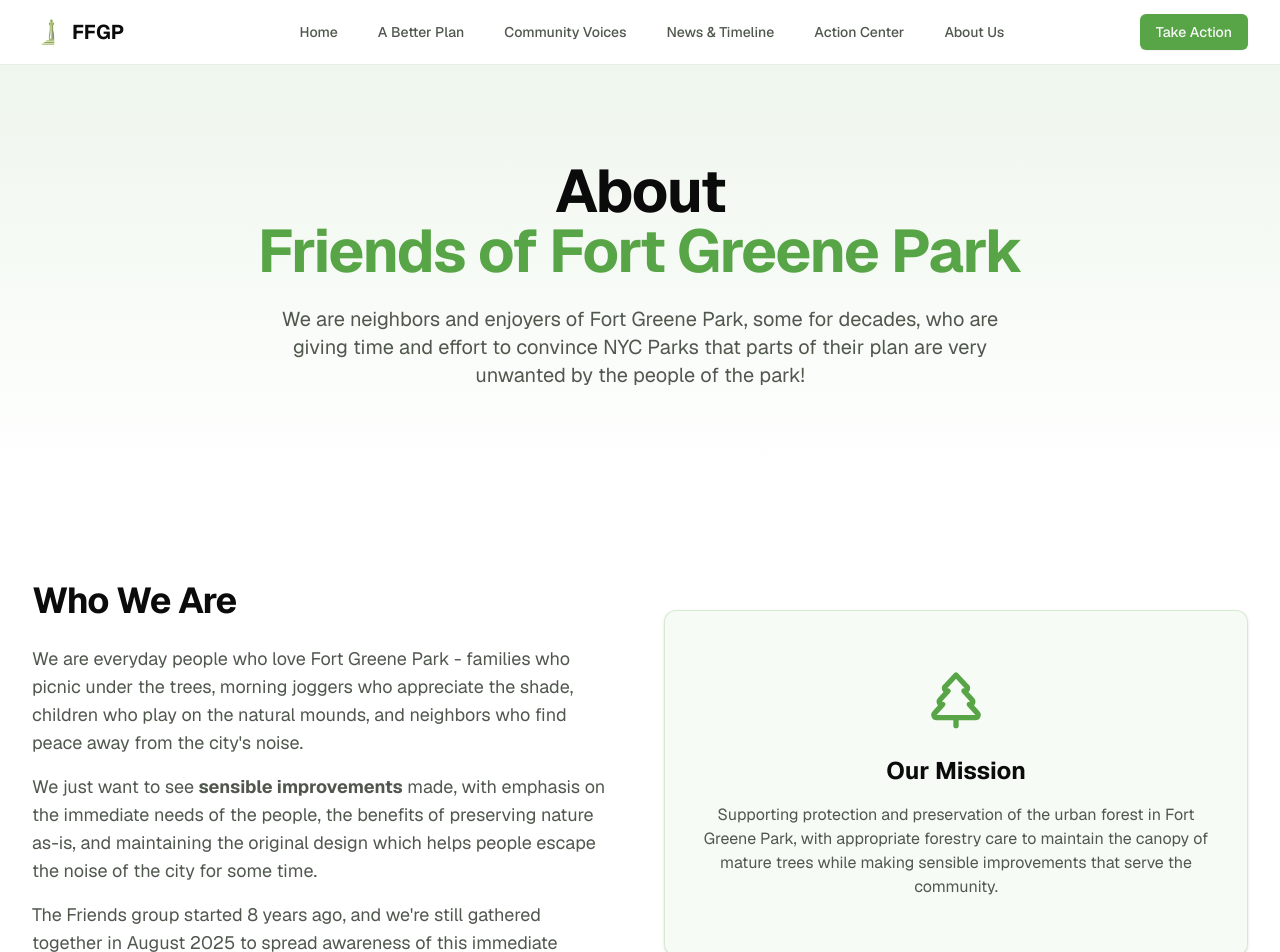
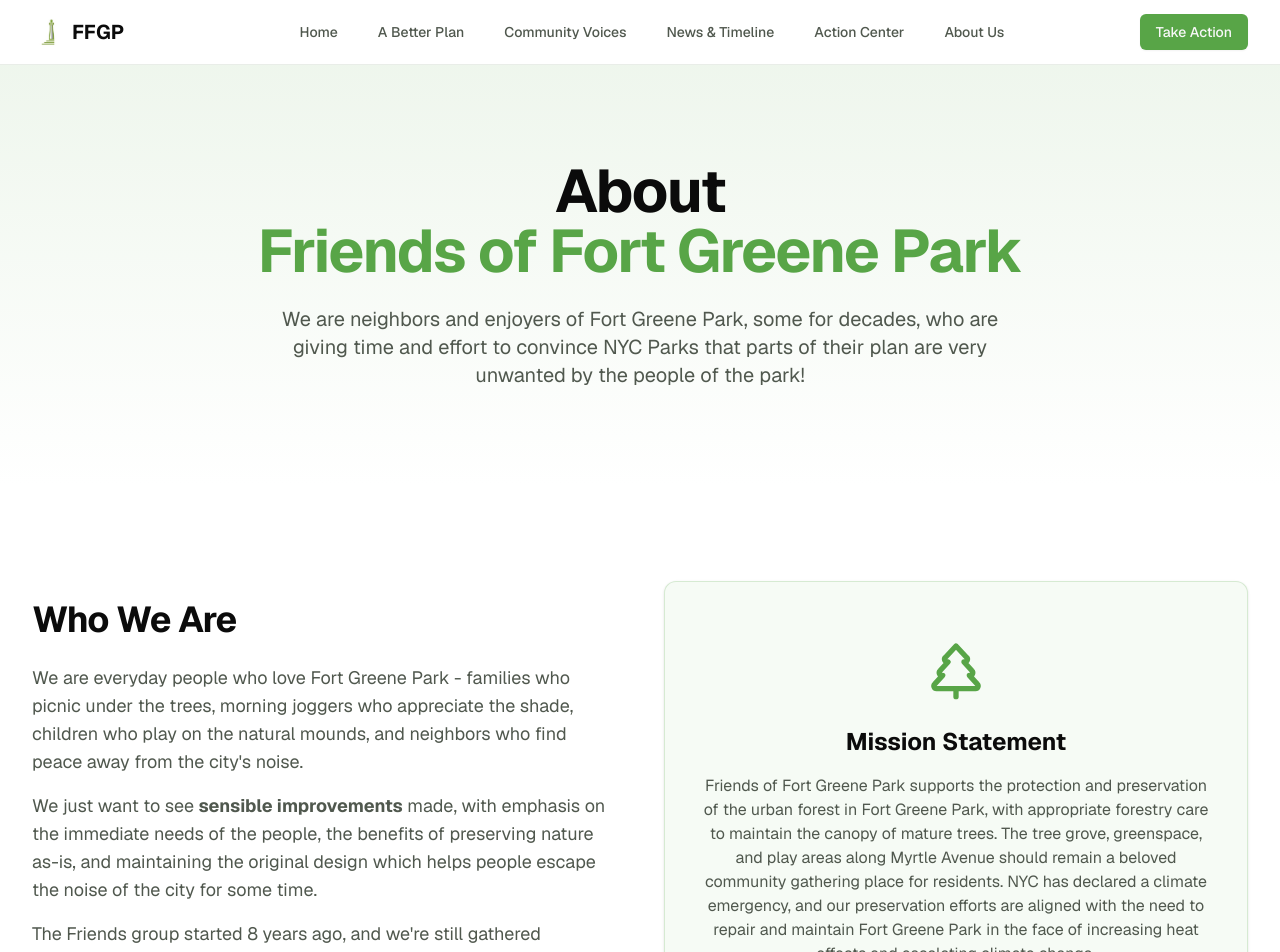
Before and after one commit to brucestarlove/ffgp-website, a Next.js app: page /about in a window 1280 px wide. Shown: the top 952 px of the page. Built offline with nearby package versions, Linux system fonts and the light colour scheme.

Commit message:
Mission statement, footer re-use

```diff
--- a/src/app/about/page.tsx
+++ b/src/app/about/page.tsx
@@ -2,7 +2,6 @@
 import { Button } from "@/components/ui/button"
 import Link from "next/link"
 import { Heart, Users, TreePine, Calendar, ArrowRight, MapPin } from "lucide-react"
-import { Footer } from "@/components/footer"
 
 export default function AboutPage() {
   return (
@@ -54,11 +53,13 @@
               <CardContent className="p-8">
                 <div className="text-center">
                   <TreePine className="h-16 w-16 mx-auto text-primary mb-6" />
-                  <h3 className="text-2xl font-bold mb-4">Our Mission</h3>
+                  <h3 className="text-2xl font-bold mb-4">Mission Statement</h3>
                   <p className="text-muted-foreground">
-                    Supporting protection and preservation of the urban forest in Fort Greene Park,
-                    with appropriate forestry care to maintain the canopy of mature trees while
-                    making sensible improvements that serve the community.
+                  Friends of Fort Greene Park supports the protection and preservation of the urban forest in Fort Greene Park,
+                  with appropriate forestry care to maintain the canopy of mature trees.  The tree grove, greenspace, and play
+                  areas along Myrtle Avenue should remain a beloved community gathering place for residents. NYC has declared a
+                  climate emergency, and our preservation efforts are aligned with the need to repair and maintain Fort Greene Park
+                  in the face of increasing heat effects and escalating climate change.
                   </p>
                 </div>
               </CardContent>
@@ -385,7 +386,6 @@
           </div>
         </div>
       </section>
-      <Footer />
     </div>
   )
 }
--- a/src/app/better-plan/page.tsx
+++ b/src/app/better-plan/page.tsx
@@ -4,7 +4,6 @@
 import { TreePine, Droplets, Wind, ThermometerSun, Building2, Users, Scale, ArrowRight, Target, Award, Leaf, Landmark, FileText, Megaphone } from "lucide-react"
 import { ImageCarousel } from "@/components/image-carousel"
 import { TableOfContents } from "@/components/table-of-contents"
-import { Footer } from "@/components/footer"
 import { Metadata } from "next"
 
 export const metadata: Metadata = {
@@ -638,7 +637,6 @@
       </section>
 
       <TableOfContents items={tocItems} />
-      <Footer />
     </div>
   )
 }
--- a/src/app/layout.tsx
+++ b/src/app/layout.tsx
@@ -3,6 +3,7 @@
 import "./globals.css";
 import { ThemeProvider } from "@/components/theme-provider";
 import { Navbar } from "@/components/navbar";
+import { Footer } from "@/components/footer";
 import { StructuredData } from "@/components/structured-data";
 
 const geistSans = Geist({
@@ -91,6 +92,7 @@
           <StructuredData />
           <Navbar />
           <main>{children}</main>
+          <Footer />
         </ThemeProvider>
       </body>
     </html>
--- a/src/app/news/all/page.tsx
+++ b/src/app/news/all/page.tsx
@@ -6,7 +6,6 @@
 import { Button } from "@/components/ui/button"
 import { ExternalLink, ChevronLeft, Play } from "lucide-react"
 import newsData from "@/data/news.json"
-import { Footer } from "@/components/footer"
 import { decodeHtmlEntities, parseDate, renderTextWithBold } from "@/lib/utils"
 
 // News agency logos mapping
@@ -225,8 +224,6 @@
           </div>
         </div>
       </section>
-
-      <Footer />
     </div>
   )
 }
--- a/src/app/news/page.tsx
+++ b/src/app/news/page.tsx
@@ -4,7 +4,6 @@
 import Image from "next/image"
 import { ExternalLink, ArrowRight, Play, Scale, Users, AlertTriangle } from "lucide-react"
 import newsData from "@/data/news.json"
-import { Footer } from "@/components/footer"
 import { decodeHtmlEntities, parseDate, renderTextWithBold } from "@/lib/utils"
 
 
@@ -16,7 +15,7 @@
   return (
     <div className="min-h-screen">
       {/* Hero Section */}
-      <section className="bg-gradient-to-b from-primary/10 to-background py-16 lg:py-12">
+      <section className="bg-gradient-to-b from-primary/10 to-background py-16 lg:py-24">
         <div className="container mx-auto px-4 sm:px-6 lg:px-8">
           <div className="text-center">
             <h1 className="text-4xl font-bold tracking-tight text-foreground sm:text-5xl lg:text-6xl">
@@ -289,7 +288,6 @@
           </div>
         </div>
       </section>
-      <Footer />
     </div>
   )
 }
--- a/src/app/page.tsx
+++ b/src/app/page.tsx
@@ -4,7 +4,6 @@
 import { TreePine, Users, Calendar, AlertTriangle, Volume2, ThermometerSun, ArrowRight } from "lucide-react"
 import { VideoGallery } from "@/components/video-gallery"
 import { ImageLightbox } from "@/components/image-lightbox"
-import { Footer } from "@/components/footer"
 
 export default function Home() {
   return (
@@ -239,8 +238,6 @@
           </div>
         </div>
       </section>
-
-      <Footer />
     </div>
   )
 }
--- a/src/app/stories/page.tsx
+++ b/src/app/stories/page.tsx
@@ -3,7 +3,6 @@
 import Link from "next/link"
 import { Quote, Users, Heart, ArrowRight } from "lucide-react"
 import testimonials from "@/data/testimonials.json"
-import { Footer } from "@/components/footer"
 
 export default function StoriesPage() {
   return (
@@ -214,7 +213,6 @@
           </Card>
         </div>
       </section>
-      <Footer />
     </div>
   )
 }
--- a/src/components/footer.tsx
+++ b/src/components/footer.tsx
@@ -116,7 +116,7 @@
             <h3 className="font-semibold text-foreground">Connect With Us</h3>
             <div className="space-y-3">
               <a
-                href="mailto:info@friendsoffortgreenepark.org"
+                href="mailto:fortgreenedesign@gmail.com"
                 className="flex items-center gap-2 text-sm text-muted-foreground hover:text-primary transition-colors"
               >
                 <Mail className="h-4 w-4" />
```
